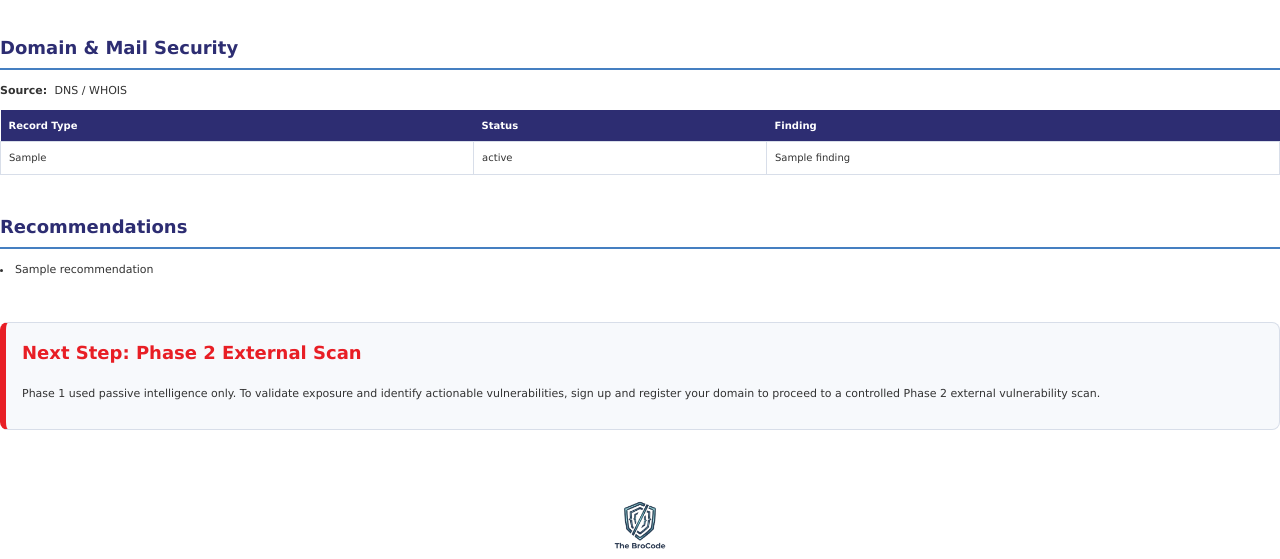
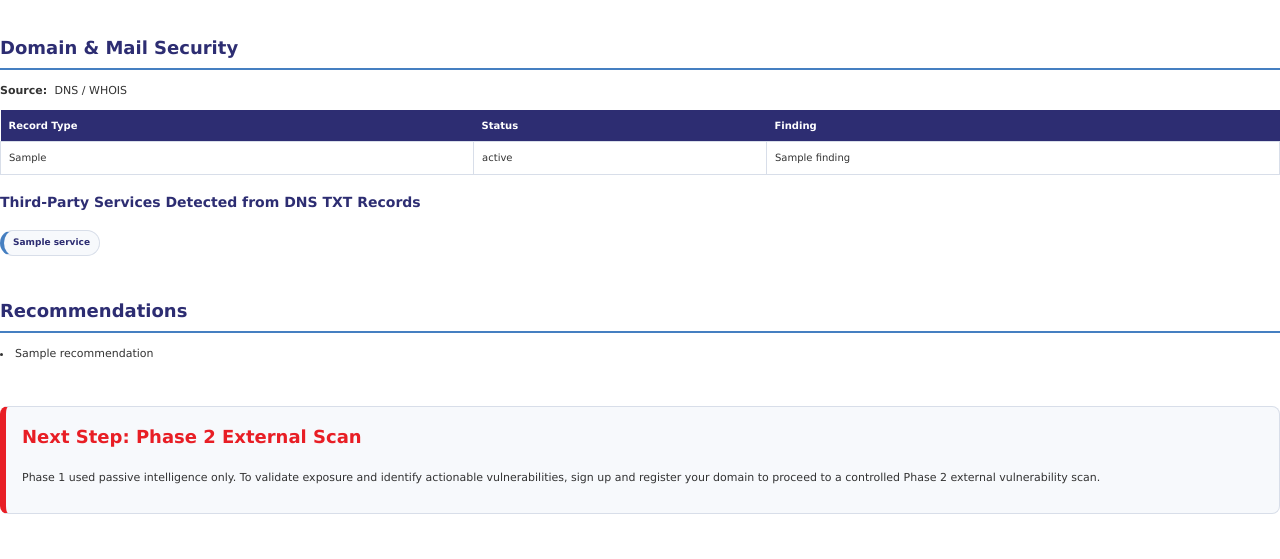
Before and after one commit to COS301-SE-2026/PenFlow, a Python web app: template backend/app/templates/report_template.html in a window 1280 px wide. Shown: the part 2275-2834 px from the top of the page. Run offline with Jinja, Linux system fonts and the light colour scheme; the template is opened without the code that fills it: most values are stand-ins (such as "Sample title", 1, 10 or a date in 2020).

Commit message:
feat: Added Service Detection to CTEM Report

```diff
--- a/backend/app/templates/report_styles.css
+++ b/backend/app/templates/report_styles.css
@@ -249,3 +249,26 @@ footer {
 p strong {
     margin-right: 4px;
 }
+
+.service-list {
+    margin-top: 10px;
+    padding-left: 0;
+}
+
+.service-badge {
+    display: inline-block;
+    background: var(--light-bg);
+    color: var(--bluevision-navy);
+    border: 1px solid var(--border);
+    border-left: 4px solid var(--bluevision-blue);
+    padding: 5px 9px;
+    border-radius: 999px;
+    margin: 3px 4px 3px 0;
+    font-size: 9px;
+    font-weight: bold;
+}
+
+.service-list-section {
+    margin-top: 5px;
+    padding-top: 12px;
+}
--- a/backend/app/templates/report_template.html
+++ b/backend/app/templates/report_template.html
@@ -181,7 +181,7 @@
                 </tr>
             </thead>
             <tbody>
-                {% for dns in domain_security %}
+                {% for dns in domain_security.records %}
                 <tr>
                     <td>{{ dns.record_type }}</td>
                     <td>{{ dns.status }}</td>
@@ -190,6 +190,16 @@
                 {% endfor %}
             </tbody>
         </table>
+        {% if domain_security.detected_services %}
+        <div class="service-list-section"></div>
+            <h3>Third-Party Services Detected from DNS TXT Records</h3>
+            <div class="service-list">
+                {% for service in domain_security.detected_services %}
+                    <span class="service-badge">{{ service }}</span>
+                {% endfor %}
+            </div>
+        </div>
+        {% endif %}
     </section>
 
     <section>
--- a/backend/app/utils/report_context.py
+++ b/backend/app/utils/report_context.py
@@ -140,7 +140,10 @@ def build_domain_security_context(scan_sources):
     raw = get_raw_result(scan_sources, "dns")
     domain_security = raw.get("domain_security", raw)
 
-    return domain_security.get("records", [])
+    return {
+        "records": domain_security.get("records", []),
+        "detected_services": domain_security.get("detected_services", []),
+    }
 
 
 def build_recommendations(findings):
```
